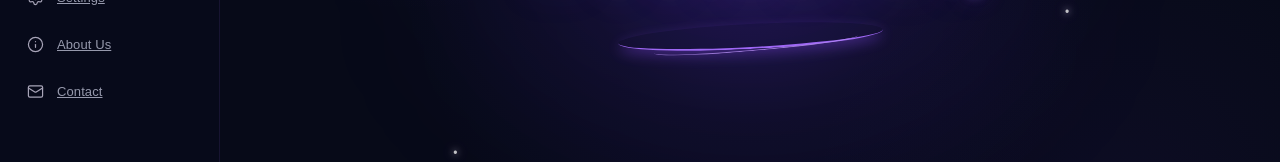
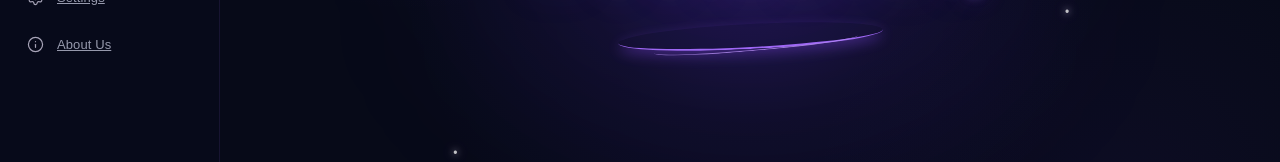
Before and after one commit to tyagineelakshi07-ship-it/StudySphere, a React (Vite) app: page / in a window 1280 px wide. Shown: the part 435-597 px from the top of the page. Built offline with nearby package versions, Linux system fonts and the light colour scheme.

Commit message:
Fix routing and remove contact

```diff
--- a/src/App.jsx
+++ b/src/App.jsx
@@ -1,4 +1,4 @@
-import { BrowserRouter, Routes, Route } from "react-router-dom";
+import { HashRouter, Routes, Route } from "react-router-dom";
 import Notes from "./pages/Notes.jsx";
 import Sidebar from "./Components/sidebar";
 import Home from "./pages/Home.jsx";
@@ -13,7 +13,7 @@ import "./App.css";
 
 function App() {
   return (
-    <BrowserRouter>
+    <HashRouter>
       <div className="app">
         <Sidebar />
 
@@ -31,7 +31,7 @@ function App() {
           </Routes>
         </main>
       </div>
-    </BrowserRouter>
+    </HashRouter>
   );
 }
 
--- a/src/Components/sidebar.jsx
+++ b/src/Components/sidebar.jsx
@@ -10,7 +10,6 @@ import {
   ChartNoAxesColumn,
   Settings,
   Info,
-  Mail,
   ChevronDown,
   Sparkles
 } from "lucide-react";
@@ -74,11 +73,6 @@ function Sidebar() {
           <p>About Us</p>
         </Link>
 
-        <Link to="/contact" className="nav-item">
-          <Mail size={17} />
-          <p>Contact</p>
-        </Link>
-
       </nav>
 
       {/* Profile */}
```
